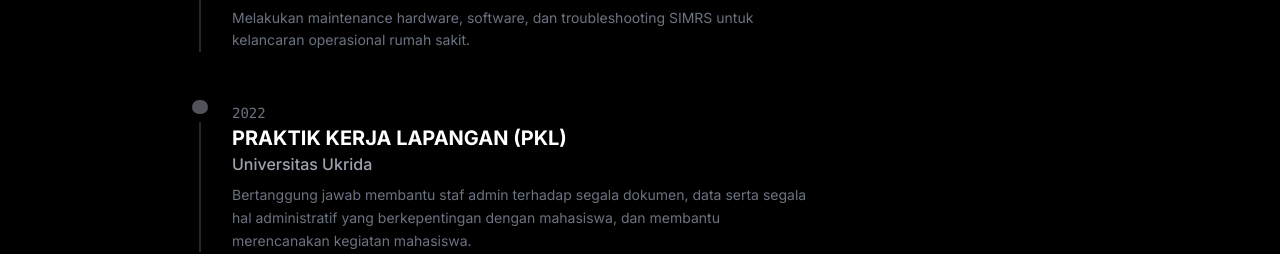
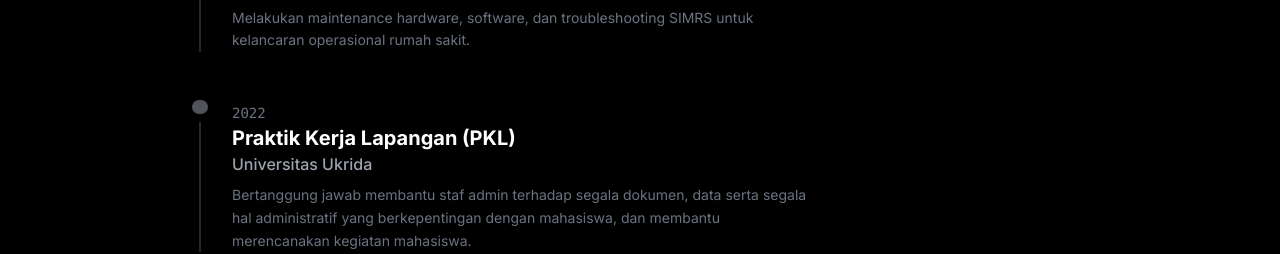
Before and after one commit to ragaes-ui/my-portofolio-raga, a Next.js app: page /about in a window 1280 px wide. Shown: the part 940-1194 px from the top of the page. Built offline with nearby package versions, Linux system fonts and the light colour scheme.

Commit message:
Update page.tsx

```diff
--- a/src/app/about/page.tsx
+++ b/src/app/about/page.tsx
@@ -118,7 +118,7 @@ export default function AboutPage() {
                 </div>
                 <div>
                   <span className="text-sm text-gray-500 font-mono">2022</span>
-                  <h3 className="text-xl font-bold">PRAKTIK KERJA LAPANGAN (PKL)</h3>
+                  <h3 className="text-xl font-bold">Praktik Kerja Lapangan (PKL)</h3>
                   <p className="text-gray-400 font-medium">Universitas Ukrida</p>
                   <p className="text-gray-500 mt-2 max-w-xl text-sm leading-relaxed">
                     Bertanggung jawab membantu staf admin terhadap segala dokumen, data serta segala
```
